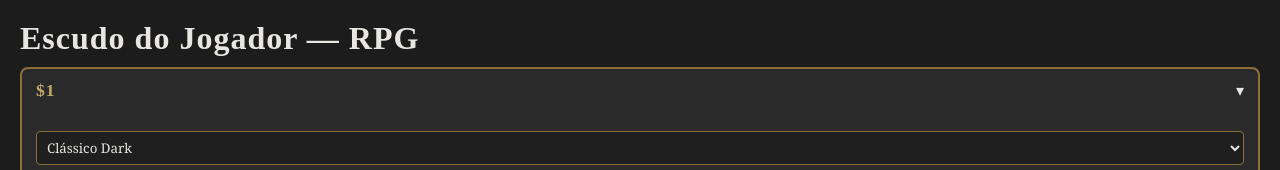
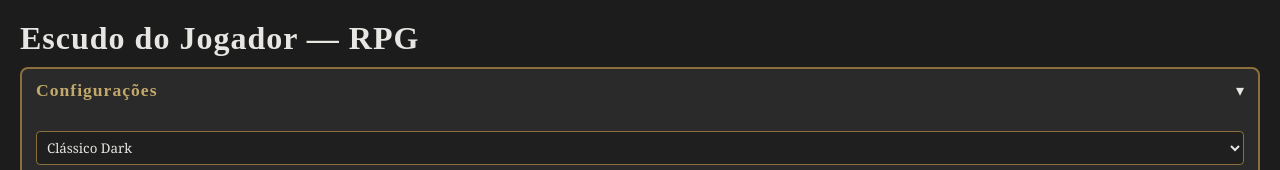
Before and after one commit to FeelJz/Ficha-D-D-5e, a plain HTML site: page index.html in a window 1280 px wide. Shown: the top 170 px of the page. Drawn offline with Linux system fonts and the light colour scheme.

Commit message:
Update index.html

```diff
--- a/index.html
+++ b/index.html
@@ -41,7 +41,7 @@ header.sticky{position:sticky;top:0;z-index:10;background:var(--bg);padding-bott
 
 <main class="shield">
 
-<section class="panel"><div class="panel-header" onclick="togglePanel(this)"><h2>$1</h2><span class="toggle"></span></div><div class="panel-content">
+<section class="panel"><div class="panel-header" onclick="togglePanel(this)"><h2>Configurações</h2><span class="toggle"></span></div><div class="panel-content">
 <select id="tema" onchange="mudarTema()">
 <option value="dark">Clássico Dark</option>
 <option value="light">Pergaminho Claro</option>
```
